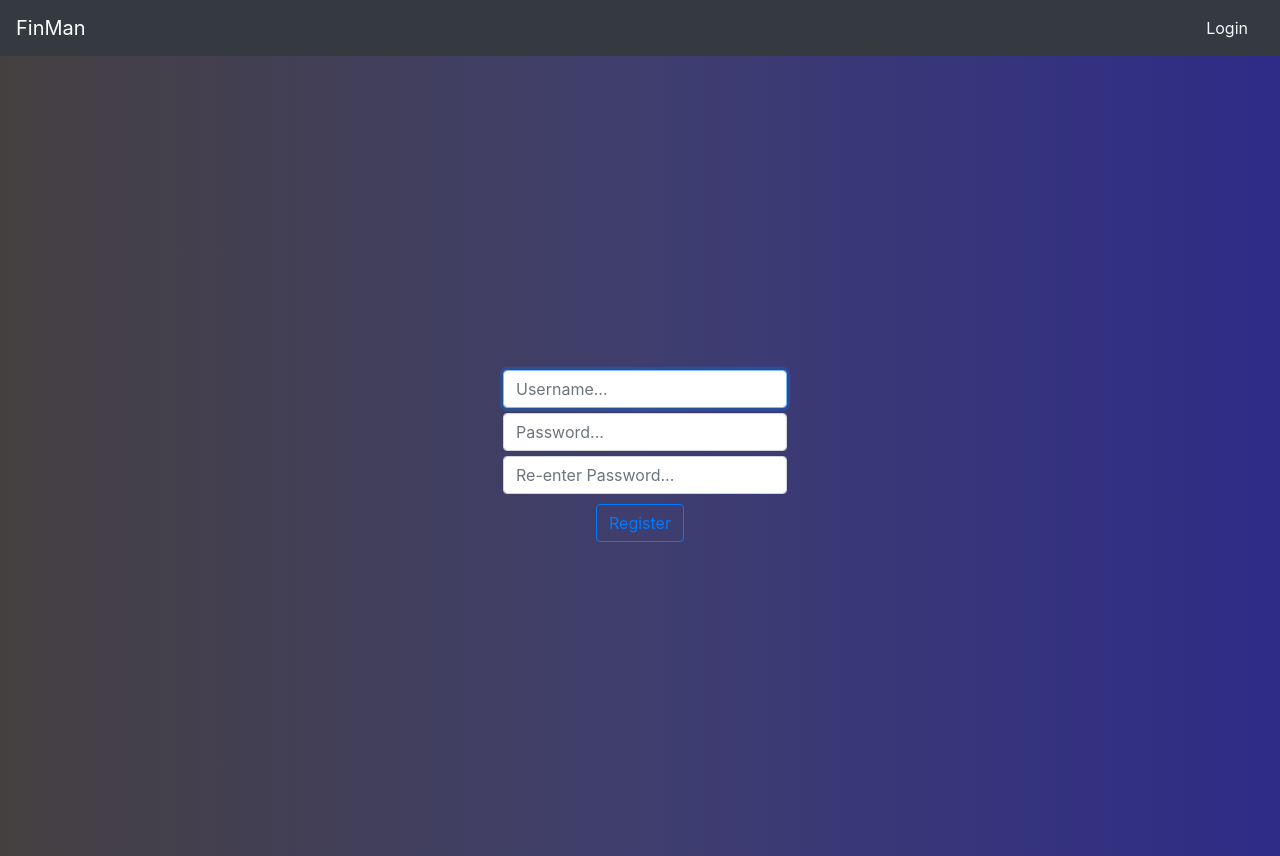
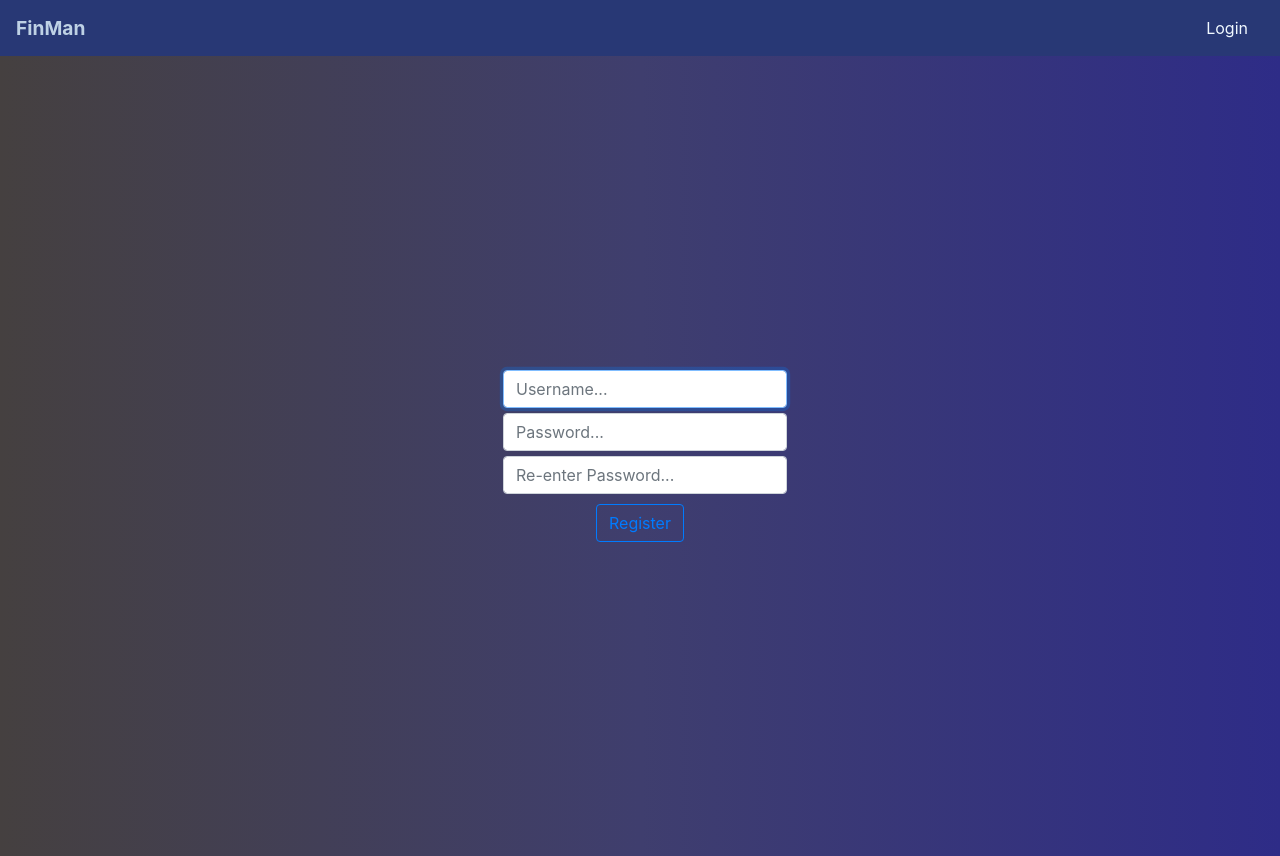
Before and after one commit to Shahryar3/Final-Project, a Flask app: page /register in a window 1280 px wide. Run offline with Flask 3, Linux system fonts and the light colour scheme; some libraries are stand-ins or nearby versions.

Commit message:
Made NavBar look better

```diff
--- a/static/styles.css
+++ b/static/styles.css
@@ -22,3 +22,15 @@
 .nav-link:active {
     color: azure;
 }
+
+.navbar-head{
+    font-size: larger;
+    font-weight: bold;
+    color: #bed1e5;
+  }
+.navbar-head:hover{
+    font-size: larger;
+    font-weight: bold;
+    color: #bed1e5;
+    text-decoration: none;
+}
--- a/templates/login.html
+++ b/templates/login.html
@@ -8,8 +8,8 @@
     <title>FinMan: Login</title>
 </head>
 <body>
-        <nav class="navbar navbar-dark bg-dark">
-            <a class="navbar-brand" href="/">FinMan</a>
+        <nav class="navbar navbar-light" style="background-color: #283875;">
+            <a class="navbar-head" href="/">FinMan</a>
                 <ul class="nav justify-content-right">
                     <li class="nav-item">
                       <a class="nav-link" href="/register">Register</a>
--- a/templates/register.html
+++ b/templates/register.html
@@ -8,8 +8,8 @@
     <title>FinMan: Register</title>
 </head>
 <body>
-    <nav class="navbar navbar-dark bg-dark">
-        <a class="navbar-brand" href="/">FinMan</a>
+    <nav class="navbar navbar-light" style="background-color: #283875;">
+        <a class="navbar-head" href="/">FinMan</a>
             <ul class="nav justify-content-right">
                 <li class="nav-item">
                   <a class="nav-link" href="/login">Login</a>
```
